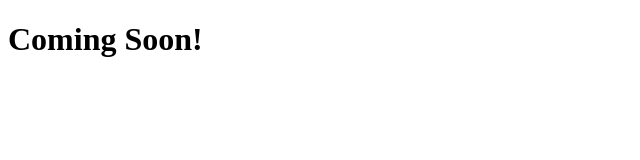
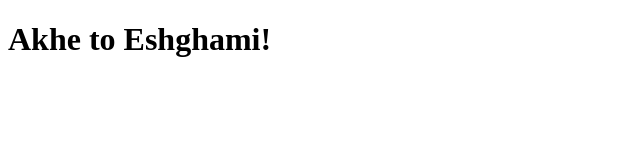
Before and after one commit to AdrianBeig/Excursion, a plain HTML site: page Resources/Download.html in a window 1280 px wide. Shown: the whole page, without its empty margins (0-640 px from the left). Drawn offline with Linux system fonts and the light colour scheme.

Commit message:
for shana

```diff
--- a/Resources/Download.html
+++ b/Resources/Download.html
@@ -5,6 +5,6 @@
     <title>Download</title>
   </head>
   <body>
-    <h1><strong> Coming Soon!</strong></a></h1>
+    <h1><strong> Akhe to Eshghami!</strong></a></h1>
   </body>
 </html>
```
